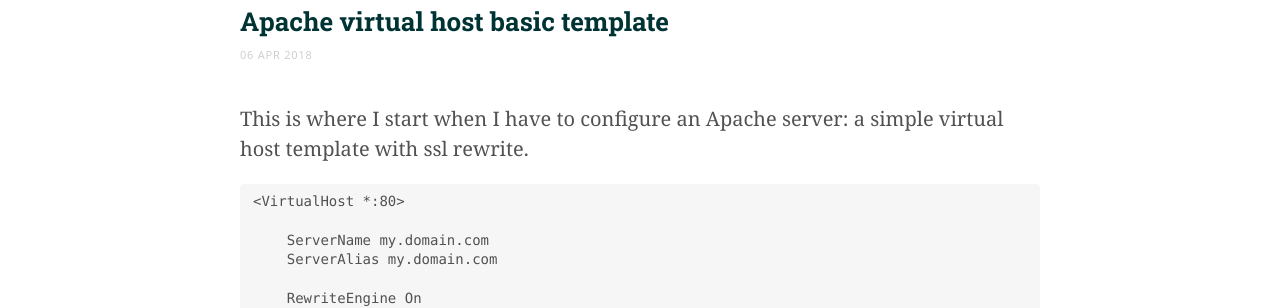
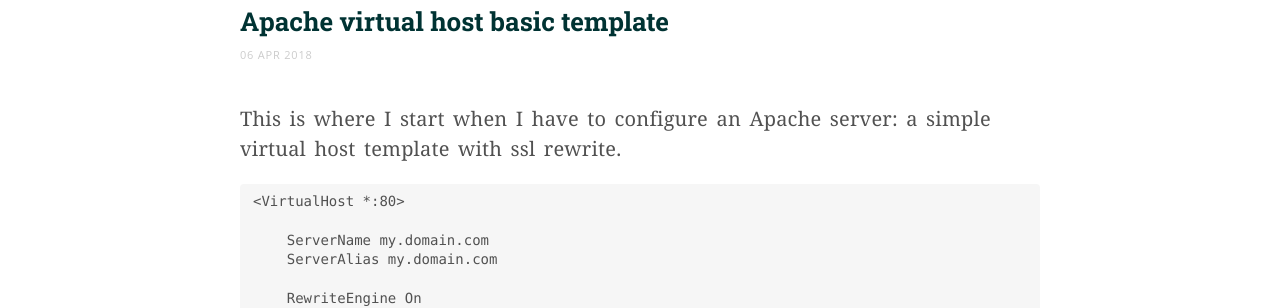
Before and after one commit to amelandri/amelandri.github.io, a Jekyll site: the page built from index.html, in a window 1280 px wide. Shown: the part 161-469 px from the top of the page. Built offline with Jekyll 4.4.1, drawn with Linux system fonts in a browser that asks for light colours; nearby versions of some CDN libraries; the list of posts is cut into pages by our own code; comment, search, counter and statistics services are not loaded.

Commit message:
Word and letter spacing

```diff
--- a/public/css/lanyon.css
+++ b/public/css/lanyon.css
@@ -791,3 +791,8 @@
 .headmenu .active{
 	color: #73818f;
 }
+
+p{
+  letter-spacing: 0.01rem;
+  word-spacing: 0.15rem;
+}
```
